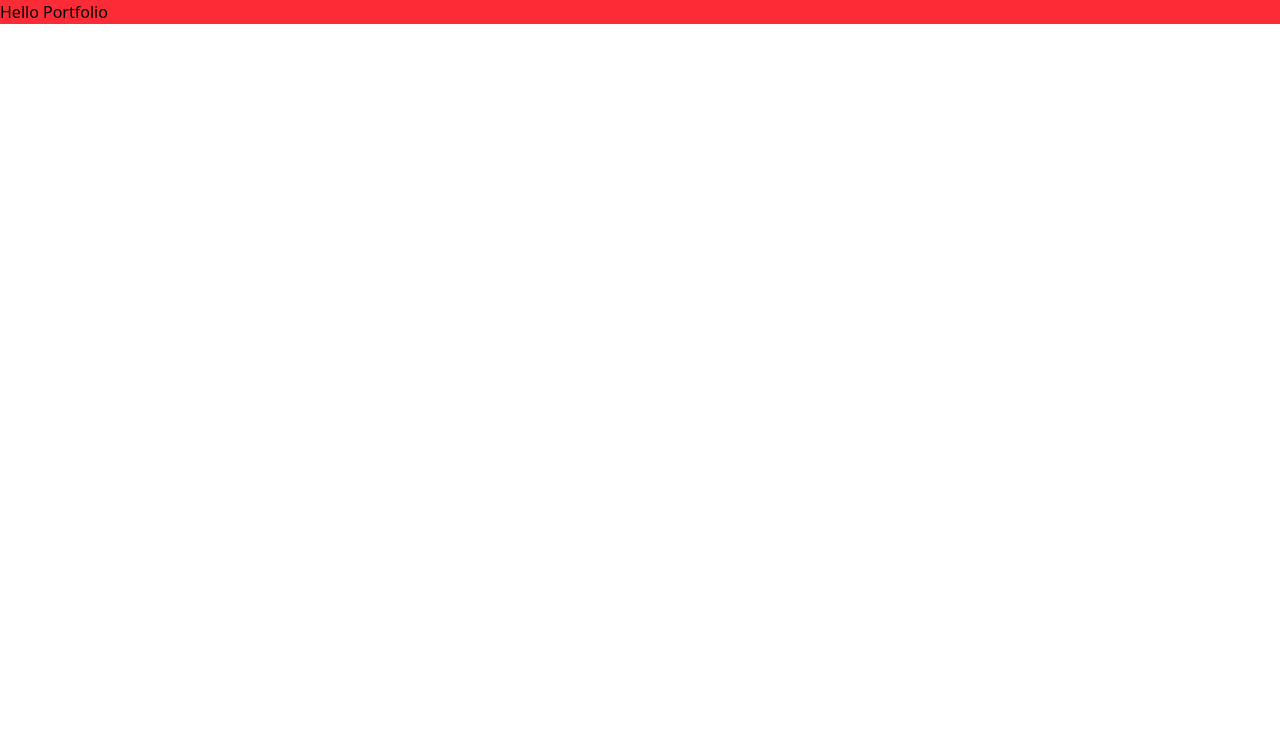
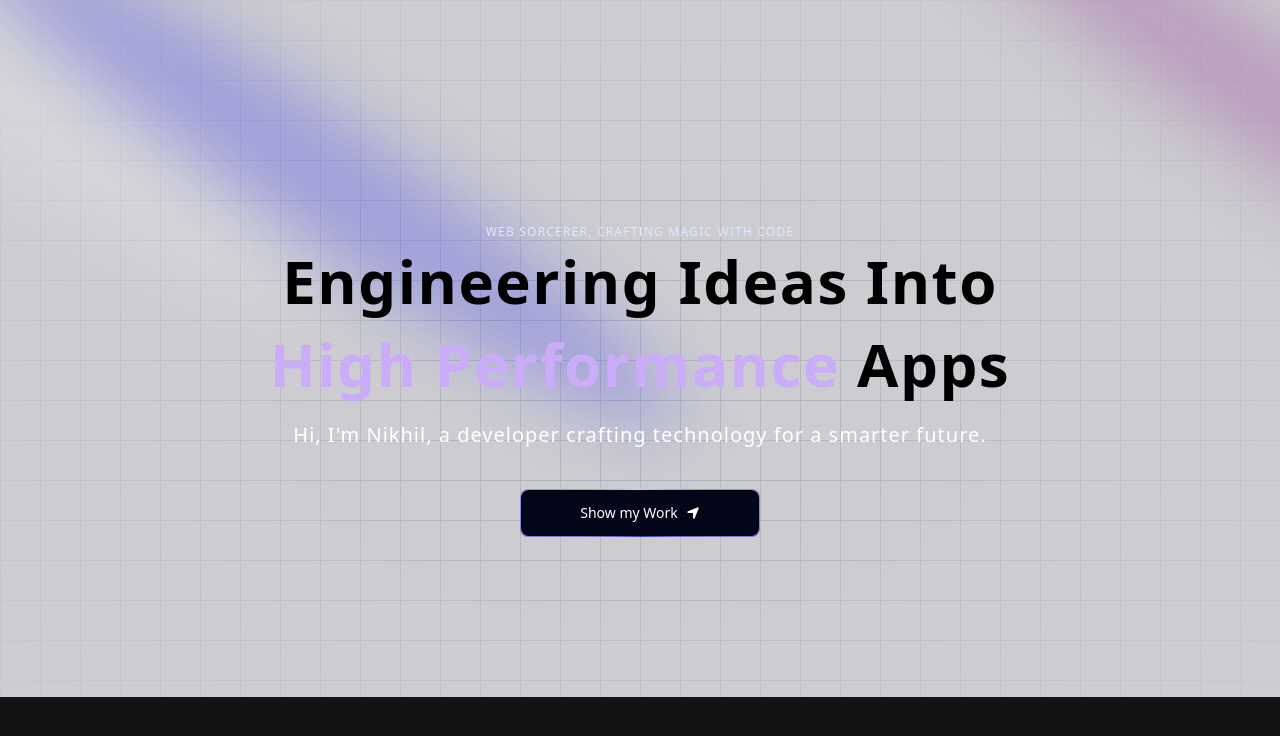
Before and after one commit to NickRaise/Portfolio, a Next.js app: page / in a window 1280 px wide. Shown: the top 736 px of the page. Built offline with nearby package versions, Linux system fonts and the light colour scheme.

Commit message:
added the hero section

```diff
--- a/app/globals.css
+++ b/app/globals.css
@@ -1 +1,22 @@
 @import "tailwindcss";
+
+@theme {
+  --color-black: #000;
+  --color-black-100: #000319;
+  --color-purple: #CBACF9;
+}
+
+@theme inline {
+  --animate-spotlight: spotlight 2s ease 0.75s 1 forwards;
+}
+
+@keyframes spotlight {
+  0% {
+    opacity: 0;
+    transform: translate(-72%, -62%) scale(0.5);
+  }
+  100% {
+    opacity: 1;
+    transform: translate(-50%, -40%) scale(1);
+  }
+}
--- a/app/layout.tsx
+++ b/app/layout.tsx
@@ -1,6 +1,7 @@
 import type { Metadata } from "next";
 import { Geist, Geist_Mono } from "next/font/google";
 import "./globals.css";
+import { ThemeProvider } from "@/components/theme-provider";
 
 const geistSans = Geist({
   variable: "--font-geist-sans",
@@ -27,7 +28,14 @@ export default function RootLayout({
       <body
         className={`${geistSans.variable} ${geistMono.variable} antialiased`}
       >
-        {children}
+        <ThemeProvider
+          attribute="class"
+          defaultTheme="dark"
+          enableSystem
+          disableTransitionOnChange
+        >
+          {children}
+        </ThemeProvider>
       </body>
     </html>
   );
--- a/app/page.tsx
+++ b/app/page.tsx
@@ -1,10 +1,12 @@
-import Image from "next/image";
+import Hero from "@/components/Hero";
 
 export default function Home() {
   return (
-    <main>
-      <div>
-        <h1 className="bg-red-500">Hello Portfolio</h1>
+    <main className="relative bg-black-100 flex justify-center items-center flex-col overflow-hidden mx-auto sm:px-10">
+      <div className="max-w-7xl w-full">
+        <h1 className="bg-black-100">
+          <Hero />
+        </h1>
       </div>
     </main>
   );
--- /dev/null
+++ b/components/Hero.tsx
@@ -0,0 +1,66 @@
+import { Spotlight } from "./ui/Spotlight";
+import { cn } from "@/lib/utils";
+import { TextGenerateEffect } from "./ui/text-generate-effect";
+import MagicButton from "./ui/MagicButton";
+import { FaLocationArrow } from "react-icons/fa6";
+
+const Hero = () => {
+  return (
+    <div className="pb-20 pt-36">
+      <div>
+        <Spotlight
+          className="-top-40 -left-10 md:-left-32 md:-top-20 h-screen"
+          fill="white"
+        />
+        <Spotlight
+          className="top-10 left-full h-[80vh] w-[50vw]"
+          fill="purple"
+        />
+        <Spotlight className="top-28 left-80 h-[80vh] w-[50vw]" fill="blue" />
+      </div>
+
+      <GridBackgroundDemo />
+
+      <div className="flex justify-center items-center relative my-20 z-10">
+        <div className="max-w-[89vw] md:max-w-2xl lg:max-w-[60vw] flex flex-col items-center justify-center">
+          <h2 className="uppercase tracking-widest text-xs text-center text-blue-100">
+          Web Sorcerer, Crafting Magic with Code
+          </h2>
+
+          <TextGenerateEffect
+            className="text-center text-[40px] md:text-5xl lg:text-6xl"
+            words="Engineering Ideas Into High Performance Apps"
+          />
+
+          <p className="text-center md:tracking-wider md-4 text-sm md:text-lg lg:text-xl">
+            Hi, I&apos;m Nikhil, a developer crafting technology for a smarter future.
+          </p>
+
+          <a href="#about">
+            <MagicButton title="Show my Work" icon={<FaLocationArrow />} position="right" />
+          </a>
+
+        </div>
+      </div>
+    </div>
+  );
+};
+
+export default Hero;
+
+export function GridBackgroundDemo() {
+  return (
+    <div className="absolute top-0 left-0 flex h-[50rem] w-full items-center justify-center bg-white dark:bg-black-100 opacity-80">
+      <div
+        className={cn(
+          "absolute inset-0",
+          "[background-size:40px_40px]",
+          "[background-image:linear-gradient(to_right,#e4e4e7_1px,transparent_1px),linear-gradient(to_bottom,#e4e4e7_1px,transparent_1px)]",
+          "dark:[background-image:linear-gradient(to_right,#262626_1px,transparent_1px),linear-gradient(to_bottom,#262626_1px,transparent_1px)]"
+        )}
+      />
+      {/* Radial gradient for the container to give a faded look */}
+      <div className="pointer-events-none absolute inset-0 flex items-center justify-center bg-white [mask-image:radial-gradient(ellipse_at_center,transparent_20%,black)] dark:bg-black-100"></div>
+    </div>
+  );
+}
--- /dev/null
+++ b/components/theme-provider.tsx
@@ -0,0 +1,11 @@
+"use client"
+
+import * as React from "react"
+import { ThemeProvider as NextThemesProvider } from "next-themes"
+
+export function ThemeProvider({
+  children,
+  ...props
+}: React.ComponentProps<typeof NextThemesProvider>) {
+  return <NextThemesProvider {...props}>{children}</NextThemesProvider>
+}
--- /dev/null
+++ b/components/ui/MagicButton.tsx
@@ -0,0 +1,30 @@
+import React from "react";
+
+interface MagicButtonProps {
+  title: string;
+  icon: React.ReactNode;
+  position: "left" | "right";
+  handleClick?: () => void;
+  className?: string;
+}
+
+const MagicButton = ({
+  title,
+  icon,
+  position,
+  handleClick,
+  className,
+}: MagicButtonProps) => {
+  return (
+    <button className="relative inline-flex h-12 w-full overflow-hidden rounded-lg p-[1px] focus:outline-none md:w-60 mt-10">
+      <span className="absolute inset-[-1000%] animate-[spin_2s_linear_infinite] bg-[conic-gradient(from_90deg_at_50%_50%,#E2CBFF_0%,#393BB2_50%,#E2CBFF_100%)]" />
+      <span className={`inline-flex h-full w-full cursor-pointer items-center justify-center rounded-lg bg-slate-950 px-7 text-sm font-medium text-white backdrop-blur-3xl gap-2 ${className}`}>
+        {position === "left" && icon}
+        {title}
+        {position === "right" && icon}
+      </span>
+    </button>
+  );
+};
+
+export default MagicButton;
--- /dev/null
+++ b/components/ui/Spotlight.tsx
@@ -0,0 +1,56 @@
+import React from "react";
+import { cn } from "@/lib/utils";
+
+type SpotlightProps = {
+  className?: string;
+  fill?: string;
+};
+
+export const Spotlight = ({ className, fill }: SpotlightProps) => {
+  return (
+    <svg
+      className={cn(
+        "animate-spotlight pointer-events-none absolute z-[1]  h-[169%] w-[138%] lg:w-[84%] opacity-0",
+        className
+      )}
+      xmlns="http://www.w3.org/2000/svg"
+      viewBox="0 0 3787 2842"
+      fill="none"
+    >
+      <g filter="url(#filter)">
+        <ellipse
+          cx="1924.71"
+          cy="273.501"
+          rx="1924.71"
+          ry="273.501"
+          transform="matrix(-0.822377 -0.568943 -0.568943 0.822377 3631.88 2291.09)"
+          fill={fill || "white"}
+          fillOpacity="0.21"
+        ></ellipse>
+      </g>
+      <defs>
+        <filter
+          id="filter"
+          x="0.860352"
+          y="0.838989"
+          width="3785.16"
+          height="2840.26"
+          filterUnits="userSpaceOnUse"
+          colorInterpolationFilters="sRGB"
+        >
+          <feFlood floodOpacity="0" result="BackgroundImageFix"></feFlood>
+          <feBlend
+            mode="normal"
+            in="SourceGraphic"
+            in2="BackgroundImageFix"
+            result="shape"
+          ></feBlend>
+          <feGaussianBlur
+            stdDeviation="151"
+            result="effect1_foregroundBlur_1065_8"
+          ></feGaussianBlur>
+        </filter>
+      </defs>
+    </svg>
+  );
+};
--- /dev/null
+++ b/components/ui/text-generate-effect.tsx
@@ -0,0 +1,62 @@
+"use client";
+import { useEffect } from "react";
+import { motion, stagger, useAnimate } from "motion/react";
+import { cn } from "@/lib/utils";
+
+export const TextGenerateEffect = ({
+  words,
+  className,
+  filter = true,
+  duration = 0.5,
+}: {
+  words: string;
+  className?: string;
+  filter?: boolean;
+  duration?: number;
+}) => {
+  const [scope, animate] = useAnimate();
+  let wordsArray = words.split(" ");
+  useEffect(() => {
+    animate(
+      "span",
+      {
+        opacity: 1,
+        filter: filter ? "blur(0px)" : "none",
+      },
+      {
+        duration: duration ? duration : 1,
+        delay: stagger(0.2),
+      }
+    );
+  }, [scope.current]);
+
+  const renderWords = () => {
+    return (
+      <motion.div ref={scope}>
+        {wordsArray.map((word, idx) => {
+          return (
+            <motion.span
+              key={word + idx}
+              className={`${idx > 2 && idx < 5 ? 'text-purple' : 'dark:text-white text-black'} opacity-0`}
+              style={{
+                filter: filter ? "blur(10px)" : "none",
+              }}
+            >
+              {word}{" "}
+            </motion.span>
+          );
+        })}
+      </motion.div>
+    );
+  };
+
+  return (
+    <div className={cn("font-bold", className)}>
+      <div className="mb-4">
+        <div className=" dark:text-white text-black leading-snug tracking-wide">
+          {renderWords()}
+        </div>
+      </div>
+    </div>
+  );
+};
--- /dev/null
+++ b/lib/utils.ts
@@ -0,0 +1,6 @@
+import { ClassValue, clsx } from "clsx";
+import { twMerge } from "tailwind-merge";
+
+export function cn(...inputs: ClassValue[]) {
+  return twMerge(clsx(inputs));
+}
```
Also changed, not shown: package.json (+10 -5 lines), 1 other file (tests, documents, lock files or other folders).
